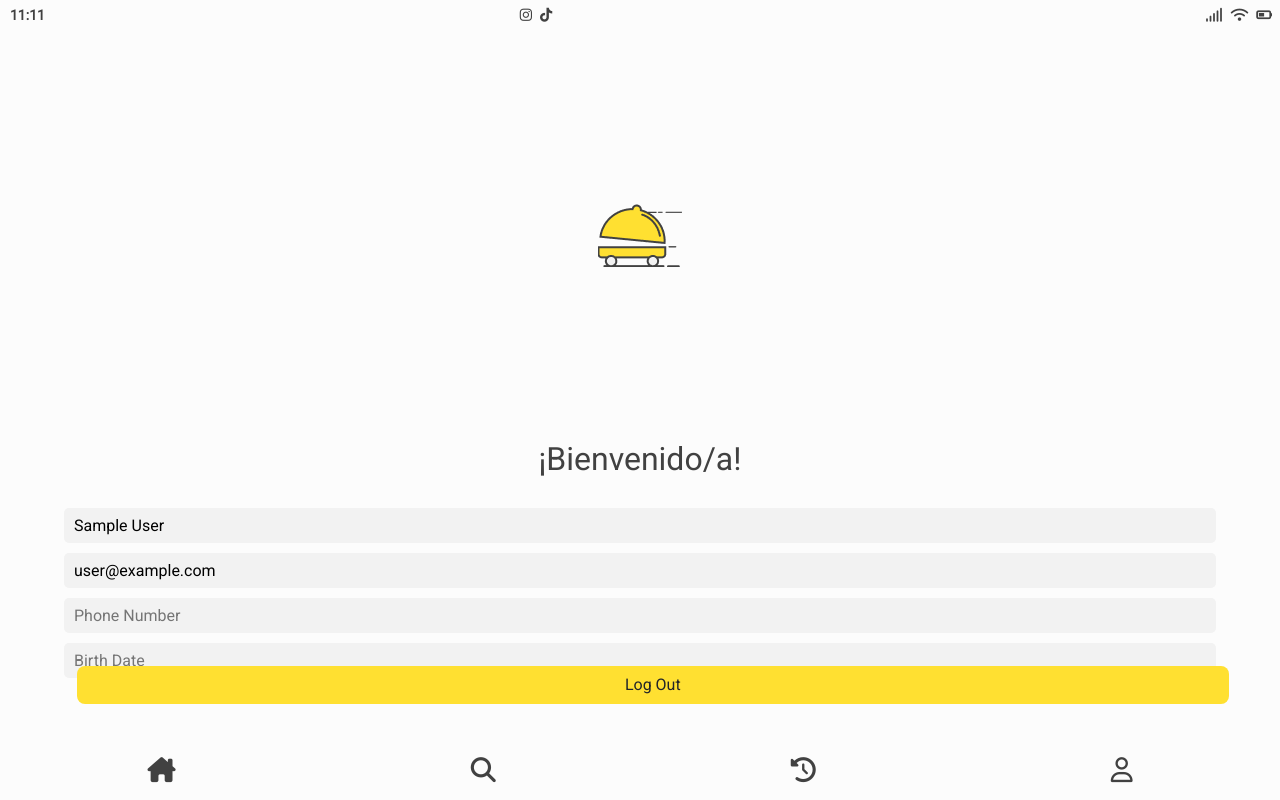
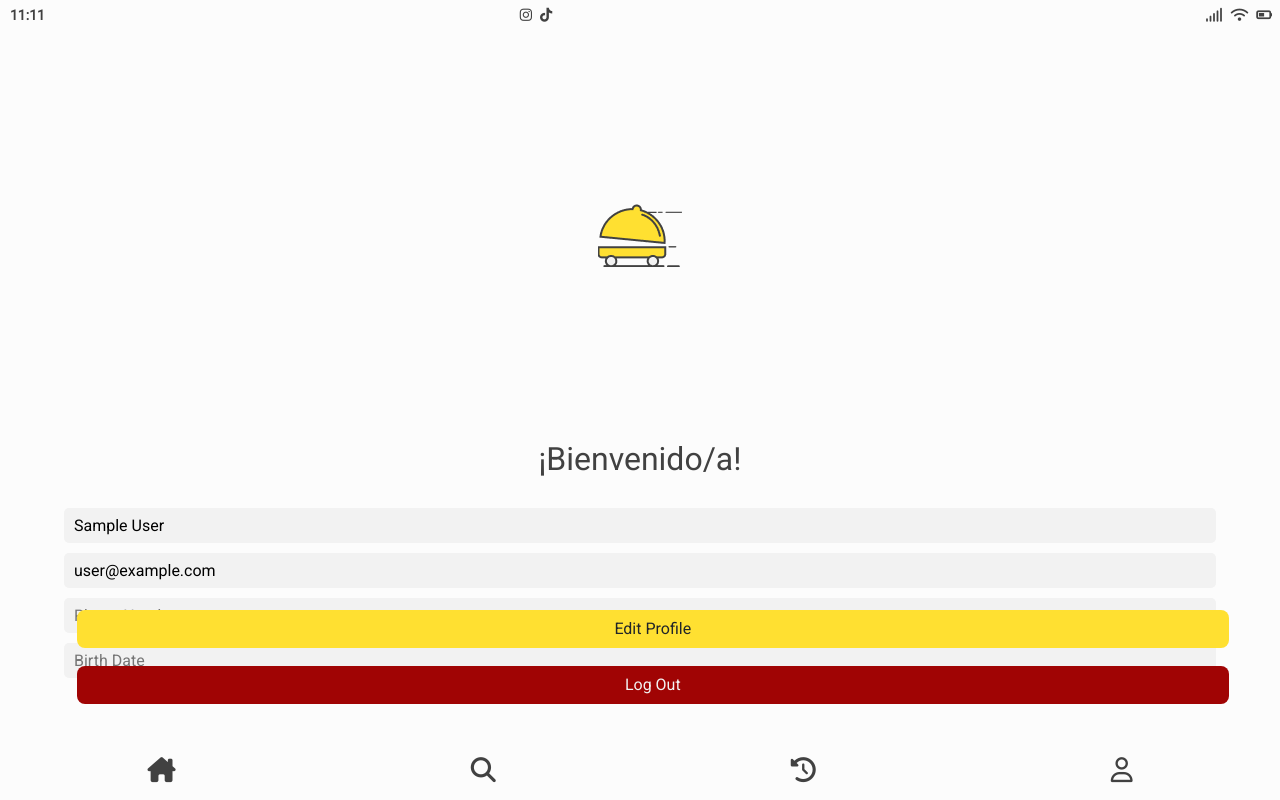
Before and after one commit to Bney28/sprint4_foodapp, a React (Create React App) app: page /profile in a window 1280 px wide. Built offline with nearby package versions, Linux system fonts and the light colour scheme; no server answers; sample sign-in values are in the browser's storage.

Commit message:
feat: added styles to Profile

```diff
--- a/src/Pages/Profile.jsx
+++ b/src/Pages/Profile.jsx
@@ -31,6 +31,9 @@ const Profile = () => {
               <h6><input type="text" placeholder='Phone Number' value={phoneNumber}/></h6>
               <h6><input type="text" placeholder='Birth Date' value={birdthDate}/></h6>
             </div>
+            <div className='btn-edit'>
+              <button onClick={""} className="btn">Edit Profile</button>
+            </div>
             <div className='btn-logout'>
               <button onClick={handleLogout} className="btn">Log Out</button>
             </div>
--- a/src/Styles/Profile.sass
+++ b/src/Styles/Profile.sass
@@ -31,6 +31,18 @@ $light-gray-color: #F2F2F2
         margin: 0
         margin-bottom: 10px
 
+.btn-edit
+    display: flex
+    position: absolute
+    bottom: 19%
+    width: 90%
+    border-radius: 8px
+    margin: 0 1%
+    background-color: $main-yellow-color
+
+    button
+        width: 100%
+        font-size: 16px
 
 .btn-logout
     display: flex
@@ -39,9 +51,10 @@ $light-gray-color: #F2F2F2
     width: 90%
     border-radius: 8px
     margin: 0 1%
-    background-color: $main-yellow-color
+    background-color: #a00404
 
     button
+        color: $light-gray-color
         width: 100%
         font-size: 16px
         /* border: red 2px solid */
```
